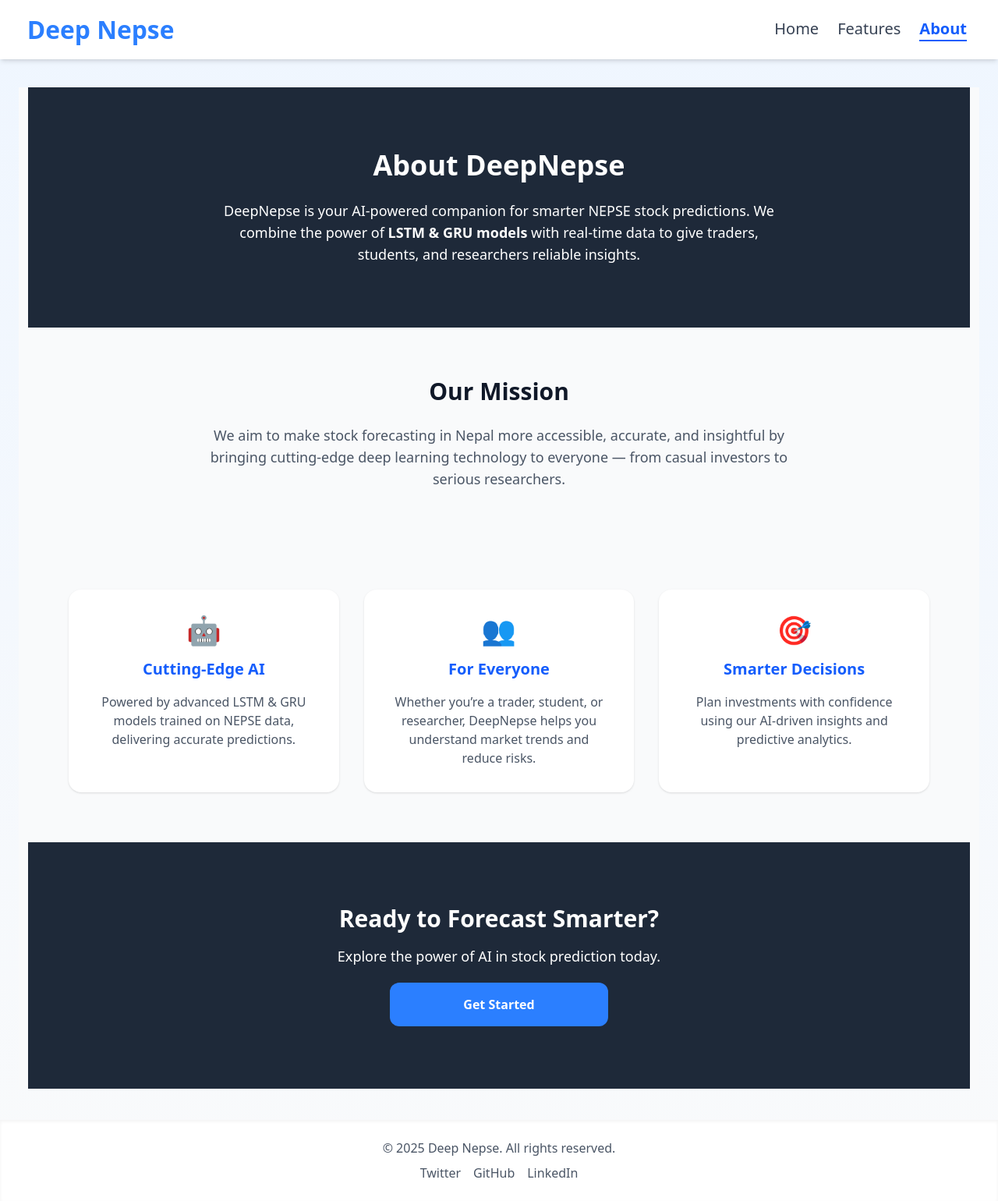
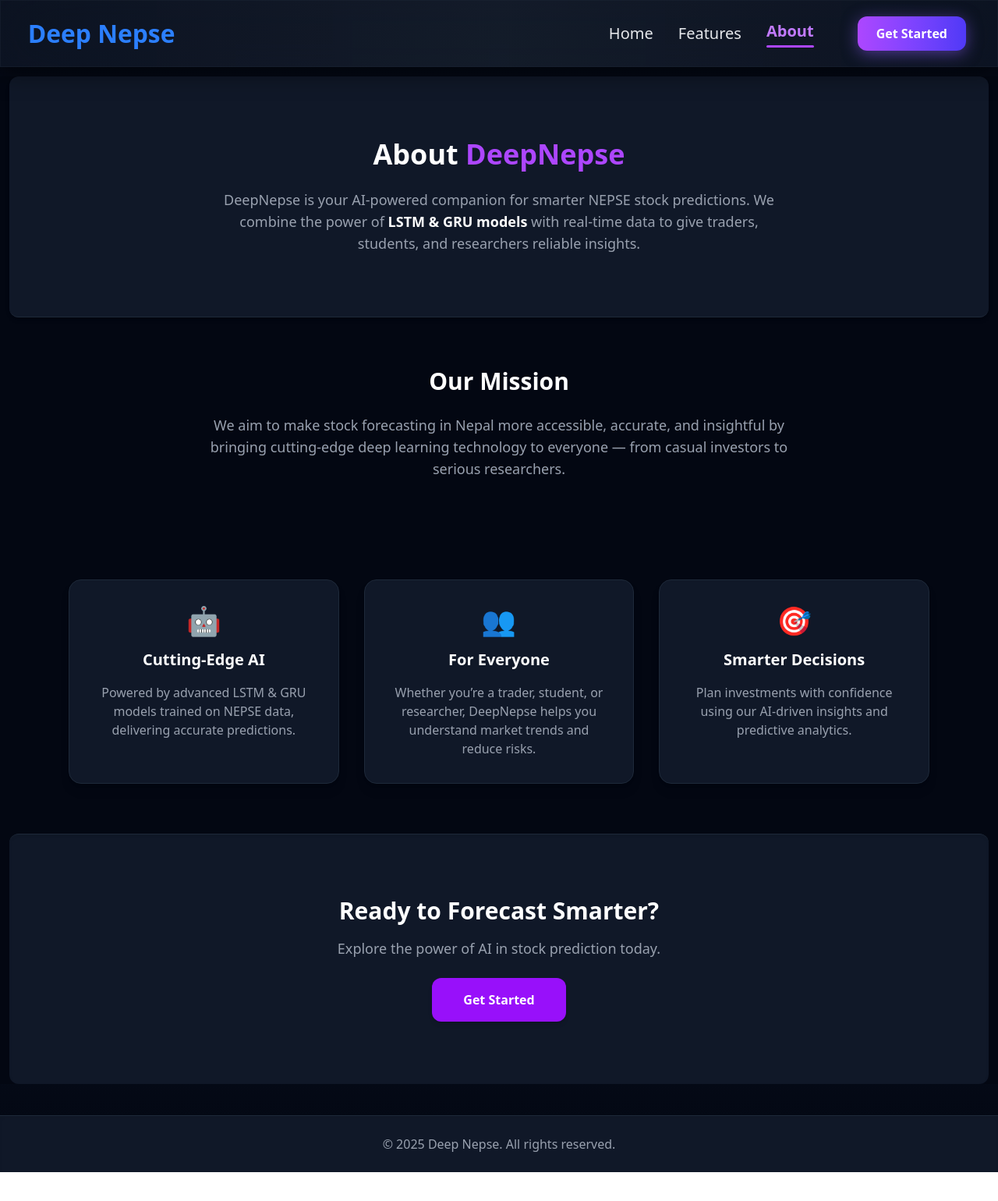
Before and after one commit to Kalzangdorjelama/DeepNepse-Predictor, a React (Vite) app in the folder frontend/: page /about in a window 1280 px wide. Shown: the whole page at 78% size. After the commit the page ends 1503 px from the top, so only its background shows below. Built offline with nearby package versions, Linux system fonts and the light colour scheme.

Commit message:
pages component ui changes

```diff
--- a/frontend/package.json
+++ b/frontend/package.json
@@ -16,6 +16,7 @@
     "dotenv": "^17.2.2",
     "framer-motion": "^12.23.12",
     "lightweight-charts": "^5.0.8",
+    "lucide-react": "^0.544.0",
     "react": "^19.1.1",
     "react-dom": "^19.1.1",
     "react-icons": "^5.5.0",
--- a/frontend/src/Layout.jsx
+++ b/frontend/src/Layout.jsx
@@ -1,20 +1,39 @@
 import { NavLink, Outlet } from "react-router-dom";
-import "./styles.css";
+import { useState } from "react";
+import { Menu, X } from "lucide-react";
+import { motion } from "framer-motion";
 import FireText from "./components/FireText.jsx";
 
 export default function Layout() {
+  const [menuOpen, setMenuOpen] = useState(false);
+
   const linkClass = ({ isActive }) =>
     isActive
-      ? "text-blue-600 font-semibold border-b-2 border-blue-600 text-lg sm:text-xl"
-      : "text-gray-700 hover:text-blue-600 text-lg sm:text-xl";
+      ? "relative text-purple-400 font-semibold text-lg sm:text-xl after:content-[''] after:block after:h-[3px] after:w-full after:bg-purple-500 after:rounded-full after:mt-1"
+      : "text-gray-200 hover:text-purple-400 text-lg sm:text-xl transition-all duration-300 hover:scale-105";
 
   return (
-    <div className="flex flex-col min-h-screen bg-gradient-to-b from-blue-50 to-gray-50 text-gray-800">
-      {/* Navbar */}
-      <nav className="flex flex-col sm:flex-row justify-between items-center px-4 sm:px-10 py-4 sm:py-5 bg-white shadow-md sticky top-0 z-50">
-        <FireText>Deep Nepse</FireText>
+    <div className="flex flex-col min-h-screen bg-gradient-to-b from-gray-950 via-gray-900 to-gray-950 text-gray-200">
+      {/* ================= NAVBAR ================= */}
+      <motion.nav
+        initial={{ y: -80, opacity: 0 }}
+        animate={{ y: 0, opacity: 1 }}
+        transition={{ type: "spring", stiffness: 120, damping: 20 }}
+        className="flex justify-between items-center px-6 sm:px-10 py-4 sm:py-5
+          sticky top-0 z-50
+          border border-gray-800/40
+          bg-gradient-to-r from-gray-900/70 via-gray-800/60 to-gray-900/70
+          backdrop-blur-2xl
 
-        <div className="flex flex-col sm:flex-row gap-4 sm:gap-6 mt-3 sm:mt-0">
+          shadow-[0_8px_30px_rgba(0,0,0,0.5)]"
+      >
+        {/* Logo */}
+        <FireText className="text-white text-2xl sm:text-3xl font-extrabold drop-shadow-[0_2px_10px_rgba(168,85,247,0.7)]">
+          Deep Nepse
+        </FireText>
+
+        {/* Desktop Links */}
+        <div className="hidden sm:flex gap-8 items-center">
           <NavLink to="/" className={linkClass} end>
             Home
           </NavLink>
@@ -24,43 +43,71 @@ export default function Layout() {
           <NavLink to="/about" className={linkClass}>
             About
           </NavLink>
+
+          {/* CTA Button */}
+          <button className="ml-6 px-6 py-2.5 rounded-xl bg-gradient-to-r from-purple-500 to-indigo-600 text-white font-semibold shadow-[0_4px_20px_rgba(139,92,246,0.5)] hover:scale-105 hover:shadow-[0_6px_25px_rgba(139,92,246,0.7)] transition-transform duration-300">
+            Get Started
+          </button>
         </div>
-      </nav>
 
-      {/* Page Content */}
-      <main className="flex-grow p-4 sm:p-6">
+        {/* Hamburger (Mobile) */}
+        <button
+          className="sm:hidden p-2 rounded-lg hover:bg-gray-800/70 cursor-pointer text-gray-300 shadow-md"
+          onClick={() => setMenuOpen(!menuOpen)}
+        >
+          {menuOpen ? <X size={28} /> : <Menu size={28} />}
+        </button>
+      </motion.nav>
+
+      {/* Mobile Dropdown */}
+      {menuOpen && (
+        <motion.div
+          initial={{ y: -20, opacity: 0 }}
+          animate={{ y: 0, opacity: 1 }}
+          className="sm:hidden flex flex-col items-center gap-4 py-6
+            bg-gradient-to-b from-gray-900/95 to-gray-800/90
+            border-b border-gray-700/50 shadow-xl backdrop-blur-xl rounded-b-2xl"
+        >
+          <NavLink
+            to="/"
+            className={linkClass}
+            end
+            onClick={() => setMenuOpen(false)}
+          >
+            Home
+          </NavLink>
+          <NavLink
+            to="/features"
+            className={linkClass}
+            onClick={() => setMenuOpen(false)}
+          >
+            Features
+          </NavLink>
+          <NavLink
+            to="/about"
+            className={linkClass}
+            onClick={() => setMenuOpen(false)}
+          >
+            About
+          </NavLink>
+
+          <button
+            onClick={() => setMenuOpen(false)}
+            className="mt-2 px-8 py-3 rounded-xl bg-gradient-to-r from-purple-500 to-indigo-600 text-white font-semibold shadow-[0_4px_15px_rgba(139,92,246,0.6)] hover:scale-105 hover:shadow-[0_6px_25px_rgba(139,92,246,0.8)] transition-transform duration-300"
+          >
+            Get Started
+          </button>
+        </motion.div>
+      )}
+
+      {/* ================= PAGE CONTENT ================= */}
+      <main className="mb-10">
         <Outlet />
       </main>
 
-      {/* Footer */}
-      <footer className="bg-white shadow-inner mt-4 py-6 text-center text-gray-600">
+      {/* ================= FOOTER ================= */}
+      <footer className="bg-gray-900 border-t border-gray-800 py-6 text-center text-gray-400 shadow-inner">
         <p>© {new Date().getFullYear()} Deep Nepse. All rights reserved.</p>
-        <div className="flex justify-center gap-4 mt-2">
-          <a
-            href="https://twitter.com"
-            target="_blank"
-            rel="noopener noreferrer"
-            className="hover:text-blue-500"
-          >
-            Twitter
-          </a>
-          <a
-            href="https://github.com"
-            target="_blank"
-            rel="noopener noreferrer"
-            className="hover:text-gray-900"
-          >
-            GitHub
-          </a>
-          <a
-            href="https://linkedin.com"
-            target="_blank"
-            rel="noopener noreferrer"
-            className="hover:text-blue-700"
-          >
-            LinkedIn
-          </a>
-        </div>
       </footer>
     </div>
   );
--- a/frontend/src/api/api.js
+++ b/frontend/src/api/api.js
@@ -1,4 +1,6 @@
-const VITE_API_URL = "https://deepnepse-predictor-3.onrender.com";
+// const VITE_API_URL = "https://deepnepse-predictor-3.onrender.com";
+const VITE_API_URL = "http://localhost:8000";
+
 
 // Fetch available stock symbols
 export async function fetchSymbols() {
--- a/frontend/src/components/CandleStickCharts.jsx
+++ b/frontend/src/components/CandleStickCharts.jsx
@@ -2,6 +2,7 @@ import { useEffect, useRef, useState } from "react";
 import { createChart, CandlestickSeries } from "lightweight-charts";
 import { LoadingSpinner } from "./LoadingSpinner.jsx";
 import { BsSun, BsMoon } from "react-icons/bs";
+import VITE_API_URL from "../api/api.js";
 
 function CandleStickCharts({ symbol = "NABIL" }) {
   const chartContainerRef = useRef(null);
@@ -58,7 +59,7 @@ function CandleStickCharts({ symbol = "NABIL" }) {
     async function fetchData() {
       try {
         const res = await fetch(
-          `https://deepnepse-predictor-3.onrender.com/ohlcv/${symbol}?all_data=true`
+          `${VITE_API_URL}/ohlcv/${symbol}?all_data=true`
         );
         const json = await res.json();
 
--- a/frontend/src/components/Indicator.jsx
+++ b/frontend/src/components/Indicator.jsx
@@ -2,6 +2,7 @@ import { useEffect, useRef, useState } from "react";
 import { createChart, CandlestickSeries, LineSeries } from "lightweight-charts";
 import { LoadingSpinner } from "./LoadingSpinner";
 import { BsSun, BsMoon } from "react-icons/bs";
+import VITE_API_URL from "../api/api.js";
 
 // ----------------- Indicators -----------------
 function calcSMA(data, period = 14) {
@@ -67,9 +68,7 @@ function Indicator({ symbol = "NABIL" }) {
     async function fetchData() {
       setLoading(true);
       try {
-        const res = await fetch(
-          `https://deepnepse-predictor-3.onrender.com/ohlcv/${symbol}?all_data=true`
-        );
+        const res = await fetch(`${VITE_API_URL}/ohlcv/${symbol}?all_data=true`);
         const json = await res.json();
         if (!json.ohlcv || !Array.isArray(json.ohlcv))
           throw new Error("Invalid OHLCV");
--- a/frontend/src/components/VolumeBars.jsx
+++ b/frontend/src/components/VolumeBars.jsx
@@ -6,6 +6,7 @@ import {
 } from "lightweight-charts";
 import { LoadingSpinner } from "./LoadingSpinner.jsx";
 import { BsSun, BsMoon } from "react-icons/bs";
+import VITE_API_URL from "../api/api.js";
 
 function VolumeBars({ symbol = "NABIL" }) {
   const chartContainerRef = useRef(null);
@@ -68,7 +69,7 @@ function VolumeBars({ symbol = "NABIL" }) {
     async function fetchData() {
       try {
         const res = await fetch(
-          `https://deepnepse-predictor-3.onrender.com/ohlcv/${symbol}?all_data=true`
+          `${VITE_API_URL}/ohlcv/${symbol}?all_data=true`
         );
         const json = await res.json();
 
@@ -123,8 +124,7 @@ function VolumeBars({ symbol = "NABIL" }) {
     >
       <h2 className="text-lg font-bold text-center -mt-14">
         <span className="ml-2 text-2xl text-orange-500 bg-blue-900 p-2">
-          {symbol?.toUpperCase()}{" "}
-          <span className="text-xl">Volume Bar</span>
+          {symbol?.toUpperCase()} <span className="text-xl">Volume Bar</span>
         </span>
       </h2>
 
--- a/frontend/src/pages/About.jsx
+++ b/frontend/src/pages/About.jsx
@@ -23,24 +23,27 @@ function About() {
   };
 
   return (
-    <div className="bg-gray-50 min-h-screen">
+    <div className="bg-gray-950 min-h-screen text-gray-200">
       {/* Hero Section */}
       <motion.section
-        className="py-20 text-center bg-gray-800 text-white mx-3 mt-3"
+        className="py-20 text-center bg-gray-900 border-b border-gray-800 shadow-md mx-3 mt-3 rounded-xl"
         initial="hidden"
         animate="visible"
         variants={container}
       >
-        <motion.h1 className="text-4xl font-extrabold" variants={item}>
-          About DeepNepse
+        <motion.h1
+          className="text-4xl font-extrabold text-white"
+          variants={item}
+        >
+          About <span className="text-purple-500">DeepNepse</span>
         </motion.h1>
         <motion.p
-          className="mt-6 max-w-3xl mx-auto text-lg opacity-90 px-6"
+          className="mt-6 max-w-3xl mx-auto text-lg text-gray-400 px-6"
           variants={item}
         >
           DeepNepse is your AI-powered companion for smarter NEPSE stock
           predictions. We combine the power of{" "}
-          <span className="font-semibold">LSTM & GRU models</span> with
+          <span className="font-semibold text-white">LSTM & GRU models</span> with
           real-time data to give traders, students, and researchers reliable
           insights.
         </motion.p>
@@ -55,13 +58,13 @@ function About() {
         variants={container}
       >
         <motion.h2
-          className="text-3xl font-bold text-gray-900 text-center"
+          className="text-3xl font-bold text-center text-white"
           variants={item}
         >
           Our Mission
         </motion.h2>
         <motion.p
-          className="mt-6 text-lg text-gray-600 text-center max-w-3xl mx-auto"
+          className="mt-6 text-lg text-gray-400 text-center max-w-3xl mx-auto"
           variants={item}
         >
           We aim to make stock forecasting in Nepal more accessible, accurate,
@@ -97,31 +100,31 @@ function About() {
         ].map((feature, i) => (
           <motion.div
             key={i}
-            className="bg-white p-8 rounded-2xl shadow hover:shadow-lg transition cursor-pointer"
+            className="bg-gray-900 border border-gray-800 p-8 rounded-2xl shadow-lg hover:shadow-purple-500/20 transition cursor-pointer"
             variants={item}
             whileHover={{ scale: 1.05 }}
           >
-            <div className="text-blue-600 text-4xl mb-4 text-center">
+            <div className="text-purple-500 text-4xl mb-4 text-center">
               {feature.icon}
             </div>
-            <h3 className="text-xl font-bold text-blue-600 text-center">
+            <h3 className="text-xl font-bold text-white text-center">
               {feature.title}
             </h3>
-            <p className="mt-4 text-gray-600 text-center">{feature.desc}</p>
+            <p className="mt-4 text-gray-400 text-center">{feature.desc}</p>
           </motion.div>
         ))}
       </motion.section>
 
       {/* Call to Action */}
       <motion.section
-        className="py-20 text-center bg-gray-800 text-white mx-3"
+        className="py-20 text-center bg-gray-900 border-t border-gray-800 shadow-inner mx-3 rounded-xl"
         initial={{ opacity: 0, y: 30 }}
         whileInView={{ opacity: 1, y: 0 }}
         viewport={{ once: true }}
         transition={{ duration: 1 }}
       >
         <motion.h2
-          className="text-3xl font-bold"
+          className="text-3xl font-bold text-white"
           initial={{ opacity: 0, y: 20 }}
           animate={{ opacity: 1, y: 0 }}
           transition={{ duration: 0.8 }}
@@ -129,7 +132,7 @@ function About() {
           Ready to Forecast Smarter?
         </motion.h2>
         <motion.p
-          className="mt-4 text-lg opacity-90"
+          className="mt-4 text-lg text-gray-400"
           initial={{ opacity: 0, y: 20 }}
           animate={{ opacity: 1, y: 0 }}
           transition={{ delay: 0.2, duration: 0.8 }}
@@ -138,8 +141,8 @@ function About() {
         </motion.p>
 
         <motion.button
-          onClick={() => predict()}
-          className="w-70 mt-5 px-10 py-4 bg-blue-500 rounded-xl font-semibold hover:bg-blue-700 transition-colors cursor-pointer"
+          onClick={predict}
+          className="mt-6 px-10 py-4 bg-purple-600 text-white rounded-xl font-semibold hover:bg-purple-700 transition-colors shadow-md cursor-pointer"
           whileHover={{ scale: 1.05 }}
           whileTap={{ scale: 0.95 }}
           transition={{ type: "spring", stiffness: 300 }}
--- a/frontend/src/pages/Features.jsx
+++ b/frontend/src/pages/Features.jsx
@@ -22,18 +22,19 @@ function Features() {
   };
 
   return (
-    <section className="py-20 bg-white min-h-screen">
+    <section className="py-20 bg-gray-950 min-h-screen text-gray-200">
+      {/* Heading */}
       <motion.h3
-        className="text-4xl font-bold text-center text-gray-900"
+        className="text-4xl font-bold text-center text-white"
         initial={{ opacity: 0, y: 20 }}
         animate={{ opacity: 1, y: 0 }}
         transition={{ duration: 0.8 }}
       >
-        Why Choose DeepNepse?
+        Why Choose <span className="text-purple-500">DeepNepse?</span>
       </motion.h3>
 
       <motion.p
-        className="mt-4 text-center text-gray-600"
+        className="mt-4 text-center text-gray-400"
         initial={{ opacity: 0, y: 20 }}
         animate={{ opacity: 1, y: 0 }}
         transition={{ delay: 0.2, duration: 0.8 }}
@@ -41,8 +42,9 @@ function Features() {
         A powerful stock prediction platform built with modern AI.
       </motion.p>
 
+      {/* Cards */}
       <motion.div
-        className="mt-14 grid md:grid-cols-3 gap-10 px-10 max-w-6xl mx-auto"
+        className="mt-14 grid md:grid-cols-3 gap-10 px-6 sm:px-10 max-w-6xl mx-auto"
         variants={container}
         initial="hidden"
         whileInView="visible"
@@ -50,15 +52,15 @@ function Features() {
       >
         {/* Card 1 */}
         <motion.div
-          className="p-8 bg-gradient-to-br from-blue-50 to-white rounded-2xl shadow-lg hover:shadow-2xl transition cursor-pointer"
+          className="p-8 bg-gray-900 border border-gray-800 rounded-2xl shadow-lg hover:shadow-purple-500/20 transition cursor-pointer"
           variants={card}
           whileHover={{ scale: 1.05 }}
         >
-          <div className="text-blue-600 text-4xl mb-4 text-center">📊</div>
-          <h4 className="font-bold text-xl text-center">
+          <div className="text-purple-500 text-4xl mb-4 text-center">📊</div>
+          <h4 className="font-bold text-xl text-center text-white">
             AI-Powered Predictions
           </h4>
-          <p className="mt-3 text-gray-600 text-center">
+          <p className="mt-3 text-gray-400 text-center">
             Deep learning models (LSTM & GRU) trained on NEPSE data to forecast
             stock movements accurately.
           </p>
@@ -66,13 +68,15 @@ function Features() {
 
         {/* Card 2 */}
         <motion.div
-          className="p-8 bg-gradient-to-br from-blue-50 to-white rounded-2xl shadow-lg hover:shadow-2xl transition cursor-pointer"
+          className="p-8 bg-gray-900 border border-gray-800 rounded-2xl shadow-lg hover:shadow-purple-500/20 transition cursor-pointer"
           variants={card}
           whileHover={{ scale: 1.05 }}
         >
-          <div className="text-blue-600 text-4xl mb-4 text-center">⚡</div>
-          <h4 className="font-bold text-xl text-center">Real-Time Insights</h4>
-          <p className="mt-3 text-gray-600 text-center">
+          <div className="text-purple-500 text-4xl mb-4 text-center">⚡</div>
+          <h4 className="font-bold text-xl text-center text-white">
+            Real-Time Insights
+          </h4>
+          <p className="mt-3 text-gray-400 text-center">
             Get instant predictions with easy-to-read visualizations and stock
             trends.
           </p>
@@ -80,15 +84,15 @@ function Features() {
 
         {/* Card 3 */}
         <motion.div
-          className="p-8 bg-gradient-to-br from-blue-50 to-white rounded-2xl shadow-lg hover:shadow-2xl transition cursor-pointer"
+          className="p-8 bg-gray-900 border border-gray-800 rounded-2xl shadow-lg hover:shadow-purple-500/20 transition cursor-pointer"
           variants={card}
           whileHover={{ scale: 1.05 }}
         >
-          <div className="text-blue-600 text-4xl mb-4 text-center">🎯</div>
-          <h4 className="font-bold text-xl text-center">
+          <div className="text-purple-500 text-4xl mb-4 text-center">🎯</div>
+          <h4 className="font-bold text-xl text-center text-white">
             User-Friendly Dashboard
           </h4>
-          <p className="mt-3 text-gray-600 text-center">
+          <p className="mt-3 text-gray-400 text-center">
             Minimal, intuitive interface designed for students, traders, and
             researchers.
           </p>
```
Also changed, not shown: frontend/src/pages/Home.jsx (+37 -24 lines), 1 other file (tests, documents, lock files or other folders).
